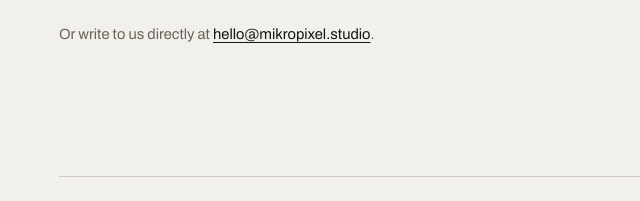
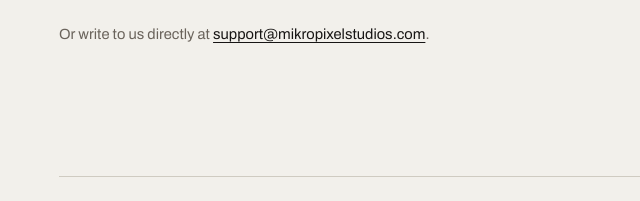
Before and after one commit to Mikro-Pixel-Studios/Mikro-Pixel-Studios, a plain HTML site: page index.html in a window 1280 px wide. Shown: the part 2515-2716 px from the top of the page, 55-695 px from the left. Drawn offline with nearby package versions, Linux system fonts and the light colour scheme.

Commit message:
Update contact email in index.html

```diff
--- a/index.html
+++ b/index.html
@@ -144,7 +144,7 @@
       </form>
 
       <p class="signup__alt">
-        Or write to us directly at <a href="mailto:hello@mikropixel.studio">hello@mikropixel.studio</a>.
+        Or write to us directly at <a href="mailto:support@mikropixelstudios.com">support@mikropixelstudios.com</a>.
       </p>
     </section>
 
```
